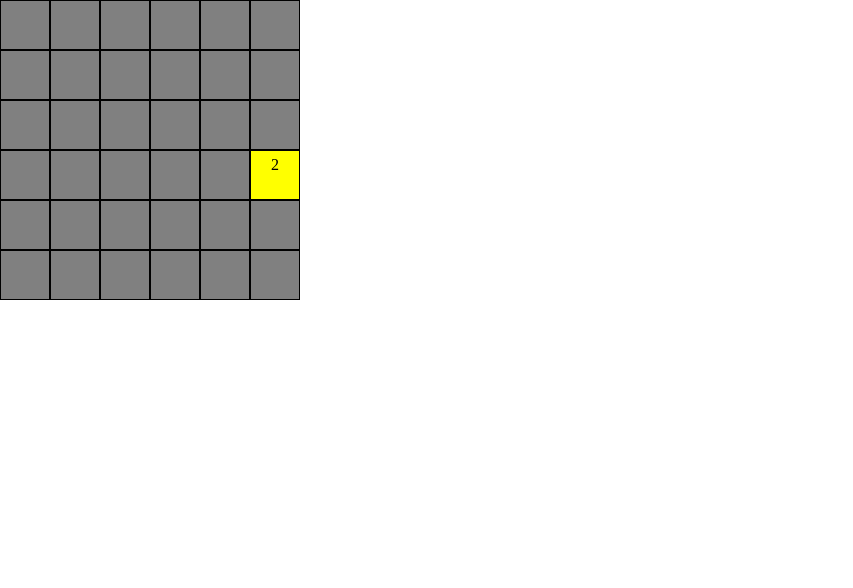
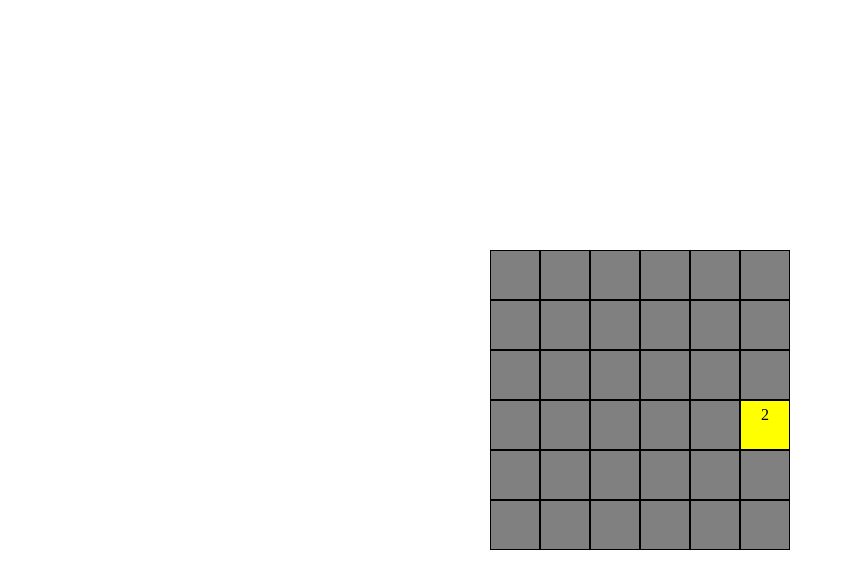
Before and after one commit to tyronmaster/2048, a plain HTML site: page index.html in a window 1280 px wide. Shown: the whole page, without its empty margins (0-853 px from the left). Drawn offline with Linux system fonts and the light colour scheme.

Commit message:
feat:centered game field

```diff
--- a/scripts/env.js
+++ b/scripts/env.js
@@ -1,2 +1,3 @@
 export const SIZE = 6;
 export const MAX_VALUE = 2048;
+export const TILE_SIZE = 50;
--- a/scripts/gamebuilder.js
+++ b/scripts/gamebuilder.js
@@ -106,7 +106,7 @@ export class GameBuilder {
             : { x: 0, y: -1 }
         );
       }
-      console.log({ directionX, directionY });
+      // console.log({ directionX, directionY });
     });
   }
 
--- a/styles.css
+++ b/styles.css
@@ -6,3 +6,13 @@
   border: 0;
   box-sizing: border-box;
 }
+body {
+  width: 100vw;
+  height: 100vh;
+  display: flex;
+  justify-content: center;
+  align-items: center;
+}
+.container {
+  margin: 0 auto;
+}
```
